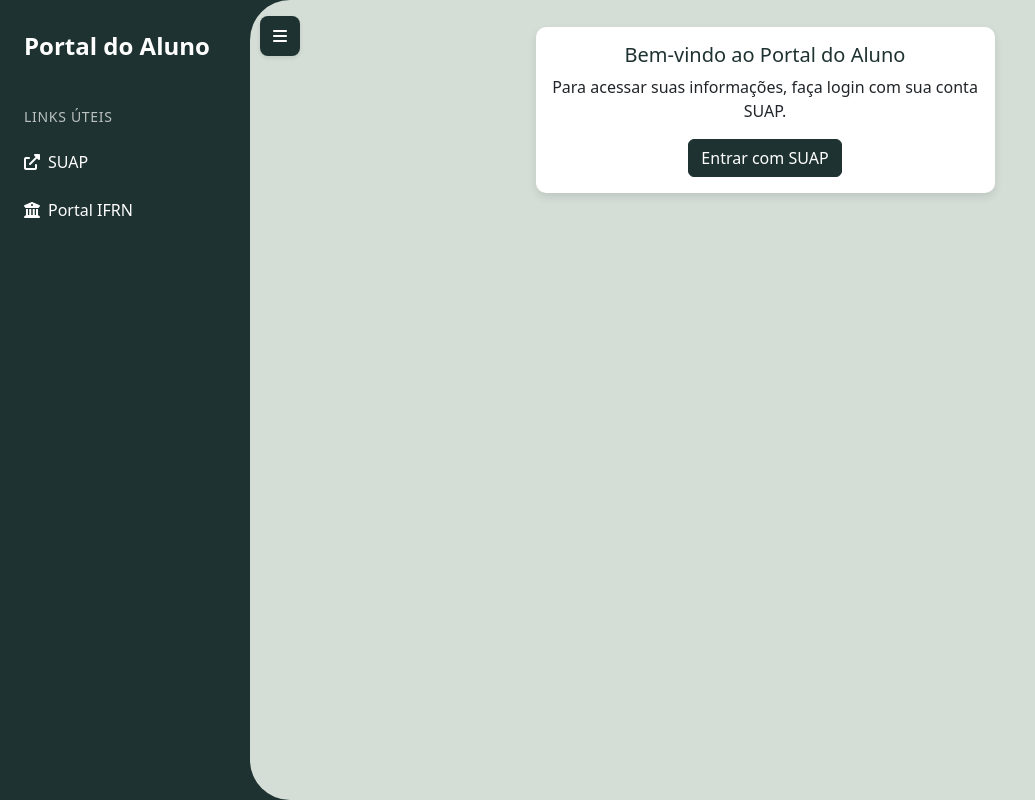
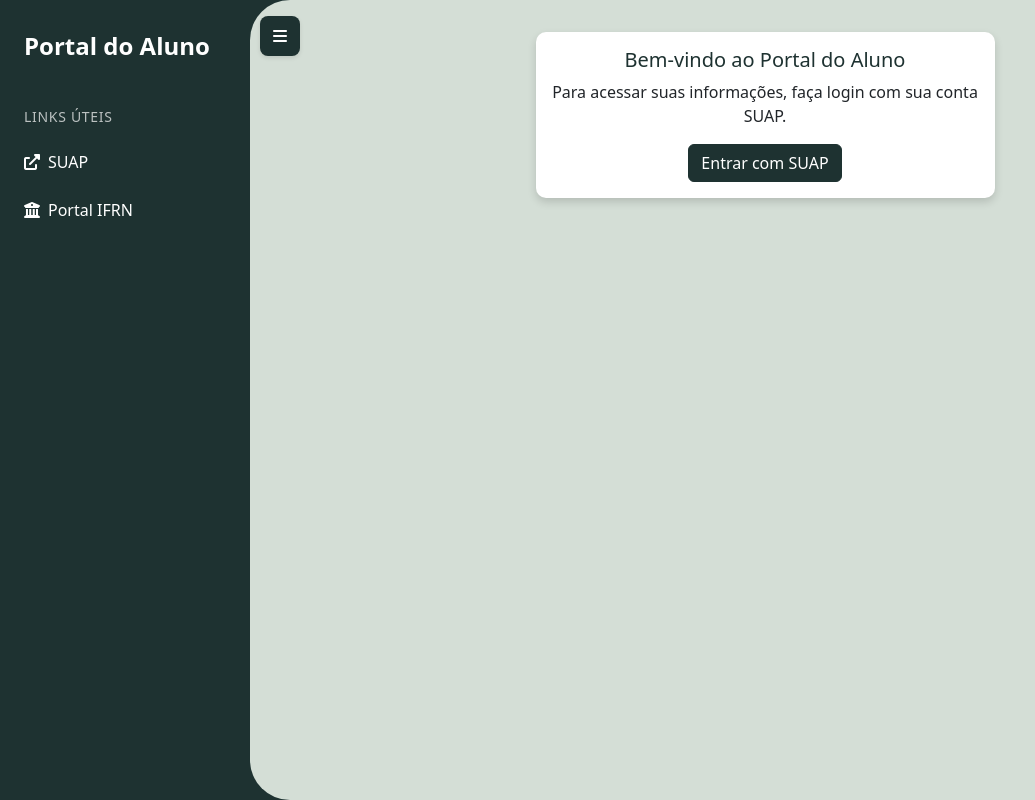
Before and after one commit to ErisvaldoBalbino/portaldoalunosuap, a Django app: template portal_estudante/templates/portal_estudante/dashboard.html in a window 1280 px wide, with the pointer over the restyled element. Shown: the whole page, without its empty margins (0-1035 px from the left). Run offline with Django 5.2, Linux system fonts and the light colour scheme; the template is opened without the code that fills it, so the values that code supplies are empty.

Commit message:
style: efeito de hover removido

```diff
--- a/static/css/report.css
+++ b/static/css/report.css
@@ -23,7 +23,6 @@
 }
 
 .card:hover {
-    transform: translateY(-5px);
     box-shadow: 0 4px 8px rgba(0, 0, 0, 0.1);
 }
 
--- a/static/css/style.css
+++ b/static/css/style.css
@@ -35,8 +35,7 @@
 }
 
 .card:hover {
-    transform: translateY(-5px);
-    box-shadow: 0 4px 8px rgba(0, 0, 0, 0.1);
+    box-shadow: 0 4px 8px rgba(0, 0, 0, 0.15);
 }
 
 .card-title {
@@ -78,7 +77,6 @@
 
 .list-group-item:hover {
     background-color: rgba(30, 50, 49, 0.1);
-    transform: translateY(-2px);
 }
 
 .list-group-item.active {
@@ -163,7 +161,6 @@
 .btn-outline-light:hover {
     background-color: var(--color-card);
     color: var(--color-primary);
-    transform: translateY(-2px);
 }
 
 #calculosCard {
@@ -207,7 +204,7 @@
 }
 
 .btn-info:hover {
-    transform: translateY(-2px);
+    opacity: 0.9;
     box-shadow: 0 2px 4px rgba(0, 0, 0, 0.1);
 }
 
```
